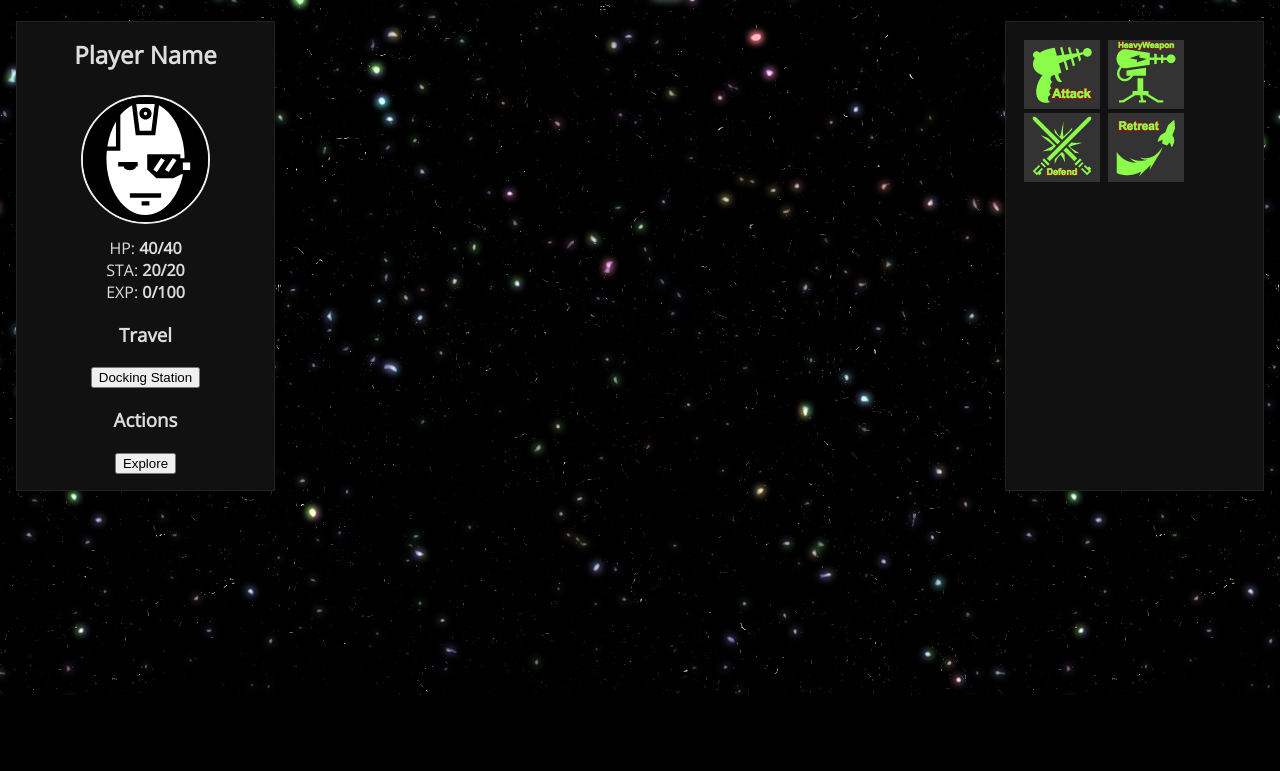
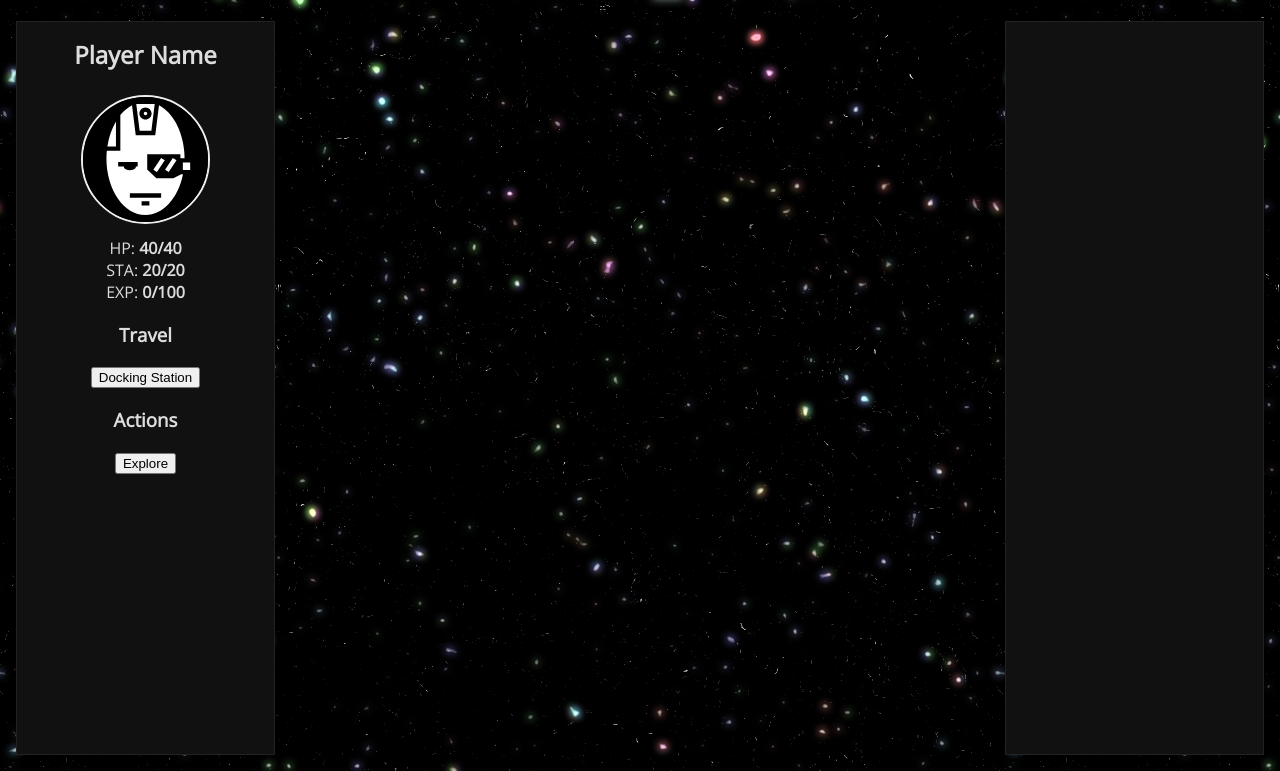
Before and after one commit to Hazumi/celestial-carnage, a website built with webpack: page index.html in a window 1280 px wide. Shown: the part 105-876 px from the top of the page. Before the commit the page ends 800 px from the top, so only its background shows below. Built offline with nearby package versions, Linux system fonts and the light colour scheme; files whose address does not match are found by name; a web font is replaced by a local one.

Commit message:
extended left and right content panels

```diff
--- a/index.html
+++ b/index.html
@@ -29,12 +29,12 @@
     <div class="middle">
     </div>
     <div class="right">
-      <div class='actionEvents'>
+      <!-- <div class='actionEvents'>
       	<button class='btns' id='attack' type='submit'><img id='attackIcon' src='imgs/ray-gun.png' alt=''></button>
       	<button class='btns' id='heavyWeapon' type='submit'><img id='heavyIcon' src='imgs/tesla-turret.png' alt=''></button>
       	<button class='btns' id='defend' type='submit'><img id='defendIcon' src='imgs/light-sabers.png' alt=''></button>
       	<button class='btns' id='retreat' type='submit'><img id='retreatIcon' src='imgs/rocket-flight.png' alt=''></button>
-      </div>
+      </div> -->
     </div>
   </div>
 
--- a/styles/main.css
+++ b/styles/main.css
@@ -43,7 +43,7 @@ h2 {
   max-width: 225px;
   padding: 1em;
   background-color: #111;
-  /*height: 700px;*/
+  height: 700px;
   width: 20%;
   text-align: center;
   border: 1px #222 solid;
```
